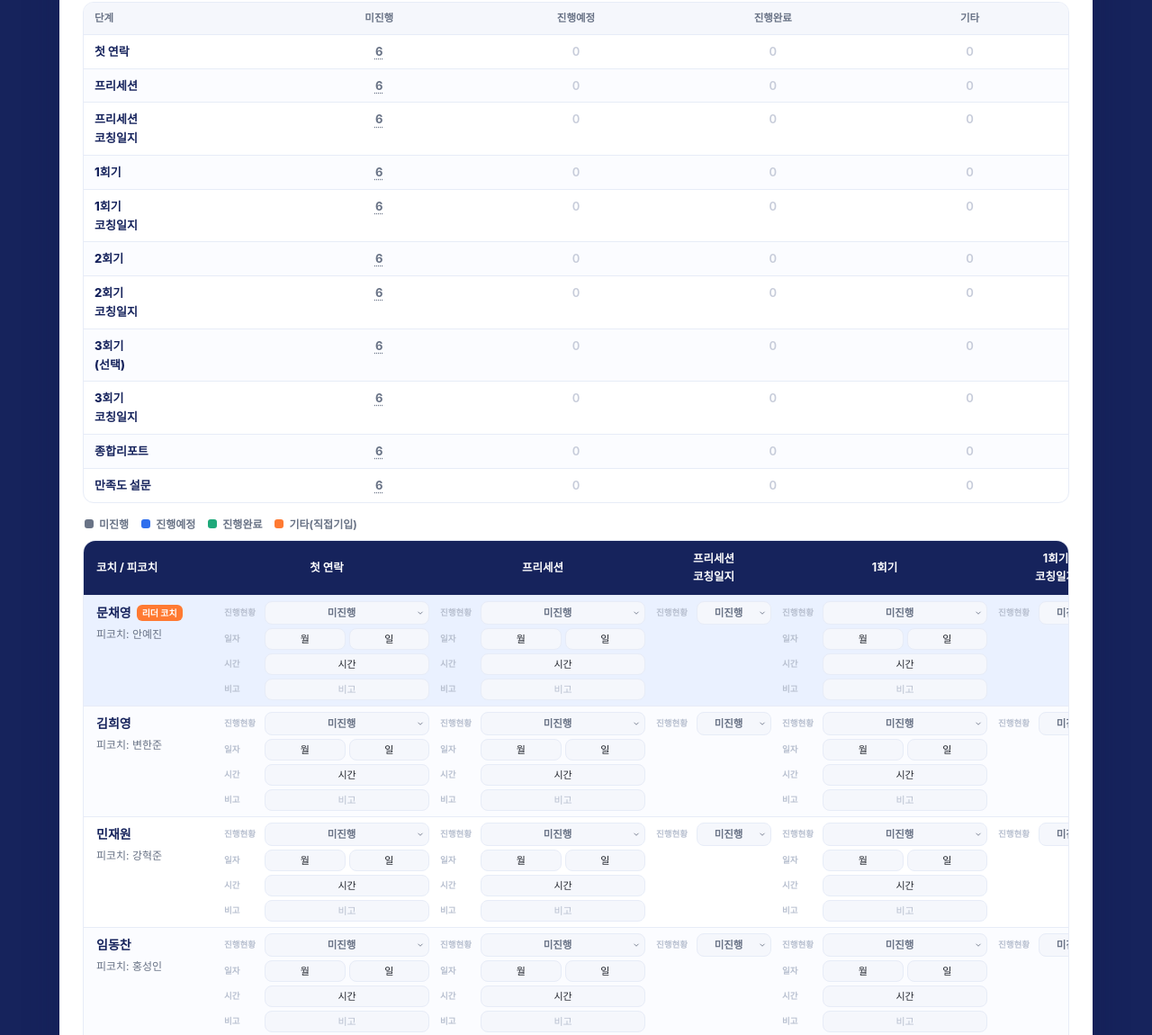
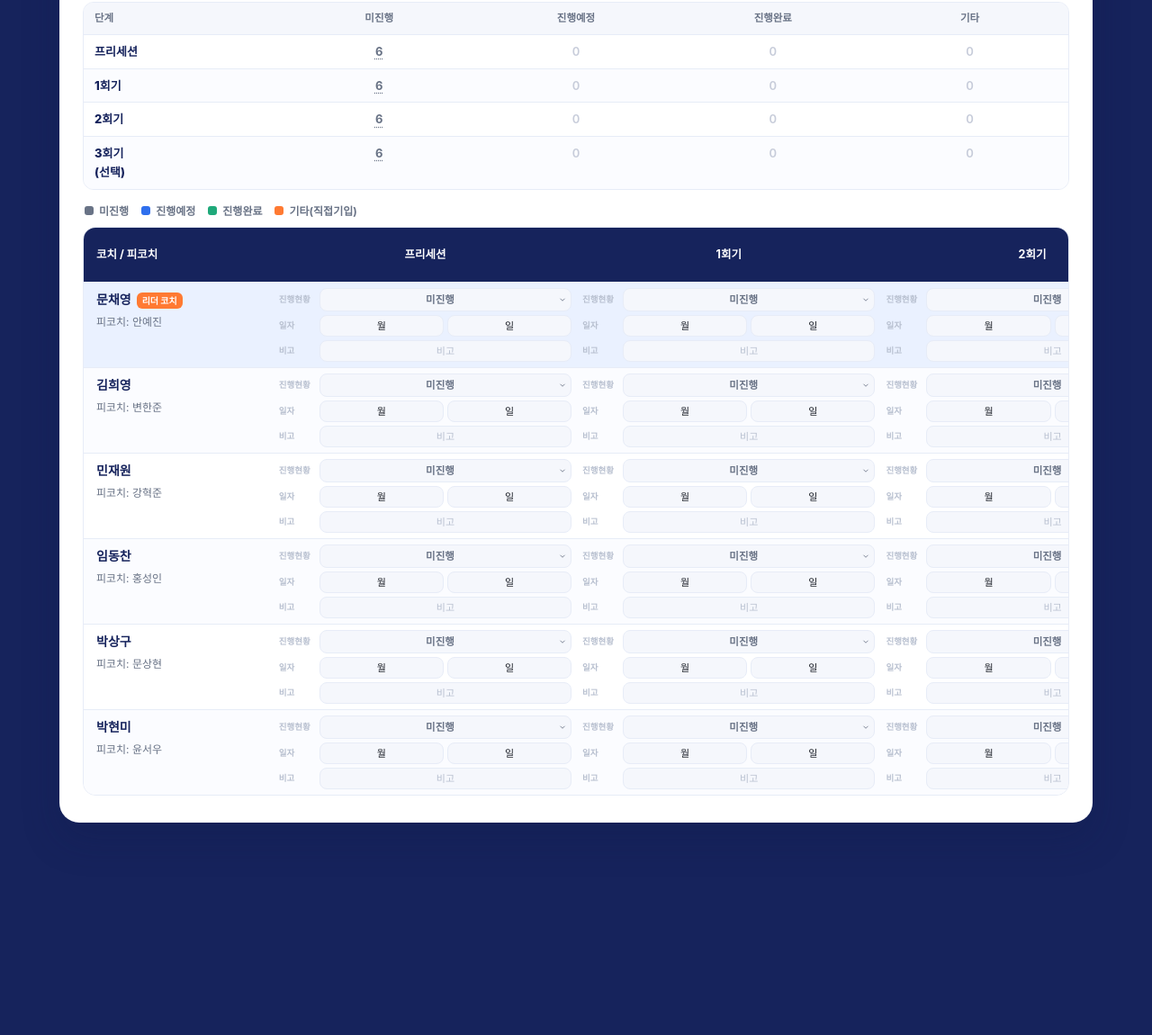
Before and after one commit to wjeon-stack/SNU_Dashboard_Cgroup, a plain HTML site: page index.html in a window 1280 px wide. Shown: the part 257-1407 px from the top of the page at 90% size. After the commit the page ends 1231 px from the top, so only its background shows below. Drawn offline with nearby package versions, Linux system fonts and the light colour scheme; a web font is replaced by a local one.

Commit message:
Add files via upload

```diff
--- a/index.html
+++ b/index.html
@@ -148,13 +148,13 @@
   .field-input::placeholder{color:#B7BFCF;}
 
   .date-group{display:flex; gap:4px; flex:1; min-width:0;}
-  select.date-part, select.time-select{
+  select.date-part{
     font-family:inherit; font-size:11px; color:var(--ink); background:var(--paper);
     border:1.5px solid var(--line); border-radius:8px; padding:4px 2px; outline:none; cursor:pointer;
     flex:1; min-width:0; text-align:center; text-align-last:center;
     appearance:none; -webkit-appearance:none;
   }
-  select.date-part:focus, select.time-select:focus{border-color:var(--blue); background:var(--white);}
+  select.date-part:focus{border-color:var(--blue); background:var(--white);}
 
   .saved-toast{
     position:fixed; bottom:20px; left:50%; transform:translateX(-50%) translateY(20px);
@@ -222,19 +222,11 @@ const TEAM_CODE = "C";
 const TEAM_LABEL = "C조";
 const STORAGE_KEY = "coaching_dashboard_" + TEAM_CODE + "_v1";
 
-// 세 번째 값이 true면 진행현황(상태) 칸만 표시하고 일자/시간/비고는 생략
 const STEPS = [
-  ['contact', '첫 연락'],
   ['pre', '프리세션'],
-  ['pre_log', '프리세션\n코칭일지', true],
   ['s1', '1회기'],
-  ['s1_log', '1회기\n코칭일지', true],
   ['s2', '2회기'],
-  ['s2_log', '2회기\n코칭일지', true],
-  ['s3', '3회기\n(선택)'],
-  ['s3_log', '3회기\n코칭일지', true],
-  ['report', '종합리포트', true],
-  ['survey', '만족도 설문', true]
+  ['s3', '3회기\n(선택)']
 ];
 const STATUS_OPTIONS = ['미진행', '진행예정', '진행완료', '기타'];
 
@@ -260,7 +252,6 @@ function loadState() {
       steps[s[0]] = {
         status: savedStep.status || '미진행',
         date: savedStep.date || '',
-        time: savedStep.time || '',
         note: savedStep.note || ''
       };
     });
@@ -403,7 +394,6 @@ function renderTable() {
 
     STEPS.forEach(function (s) {
       const stepKey = s[0];
-      const isSimple = !!s[2];
       const stepData = state[p.pairId][stepKey];
       const td = document.createElement('td');
       cellRefs[p.pairId + '|' + stepKey] = td;
@@ -423,9 +413,6 @@ function renderTable() {
         saveState();
       });
 
-      const fields = [['진행현황', select]];
-
-      if (!isSimple) {
       const dateParts = (stepData.date || '').split('-'); // ['MM','DD']
       const monthSel = document.createElement('select');
       monthSel.className = 'field-input date-part';
@@ -453,20 +440,6 @@ function renderTable() {
       dateGroup.appendChild(monthSel);
       dateGroup.appendChild(daySel);
 
-        const timeSel = document.createElement('select');
-        timeSel.className = 'field-input time-select';
-        appendOption(timeSel, '', '시간');
-        for (let m = 0; m < 24 * 60; m += 30) {
-          const hh = String(Math.floor(m / 60)).padStart(2, '0');
-          const mm = String(m % 60).padStart(2, '0');
-          const val = hh + ':' + mm;
-          appendOption(timeSel, val, val, val === stepData.time);
-        }
-        timeSel.addEventListener('change', function () {
-          stepData.time = timeSel.value;
-          saveState();
-        });
-
       const note = document.createElement('input');
       note.type = 'text';
       note.className = 'field-input note-input';
@@ -482,10 +455,11 @@ function renderTable() {
         saveState();
       });
 
-        fields.push(['일자', dateGroup], ['시간', timeSel], ['비고', note]);
-      }
-
-      fields.forEach(function (pair) {
+      [
+        ['진행현황', select],
+        ['일자', dateGroup],
+        ['비고', note]
+      ].forEach(function (pair) {
         const row = el('div', 'cell-row');
         row.appendChild(el('span', 'field-label', pair[0]));
         row.appendChild(pair[1]);
@@ -525,12 +499,12 @@ const THIN_BORDER = { style: 'thin', color: { rgb: 'E7ECF7' } };
 const BORDER_ALL = { top: THIN_BORDER, bottom: THIN_BORDER, left: THIN_BORDER, right: THIN_BORDER };
 
 document.getElementById('exportBtn').addEventListener('click', function () {
-  const headers = ['코치', '피코치', '단계', '진행현황', '일자(월-일)', '시간', '비고'];
+  const headers = ['코치', '피코치', '단계', '진행현황', '일자(월-일)', '비고'];
   const dataRows = [];
   PAIRS.forEach(function (p) {
     STEPS.forEach(function (s) {
       const sd = state[p.pairId][s[0]];
-      dataRows.push([p.coach, p.coachee, s[1].replace(/\n/g, ' '), sd.status, sd.date || '', sd.time || '', sd.note || '']);
+      dataRows.push([p.coach, p.coachee, s[1].replace(/\n/g, ' '), sd.status, sd.date || '', sd.note || '']);
     });
   });
 
@@ -559,7 +533,7 @@ document.getElementById('exportBtn').addEventListener('click', function () {
       let fill = isLeaderRow ? 'EAF1FF' : (R % 2 === 0 ? 'FFFFFF' : 'FBFCFF');
       let fontColor = '20242C';
       let bold = (C === 0 && isLeaderRow);
-      const align = (C === 0 || C === 1 || C === 2 || C === 6) ? 'left' : 'center';
+      const align = (C === 0 || C === 1 || C === 2 || C === 5) ? 'left' : 'center';
 
       if (C === 3) {
         const colors = STATUS_COLORS[cell.v];
@@ -576,7 +550,7 @@ document.getElementById('exportBtn').addEventListener('click', function () {
   }
 
   ws['!cols'] = [
-    { wch: 10 }, { wch: 10 }, { wch: 16 }, { wch: 10 }, { wch: 12 }, { wch: 8 }, { wch: 26 }
+    { wch: 10 }, { wch: 10 }, { wch: 16 }, { wch: 10 }, { wch: 12 }, { wch: 26 }
   ];
   ws['!rows'] = [{ hpx: 22 }];
   ws['!autofilter'] = { ref: ws['!ref'] };
```
Lines whose indentation alone changed are shown as unchanged.
